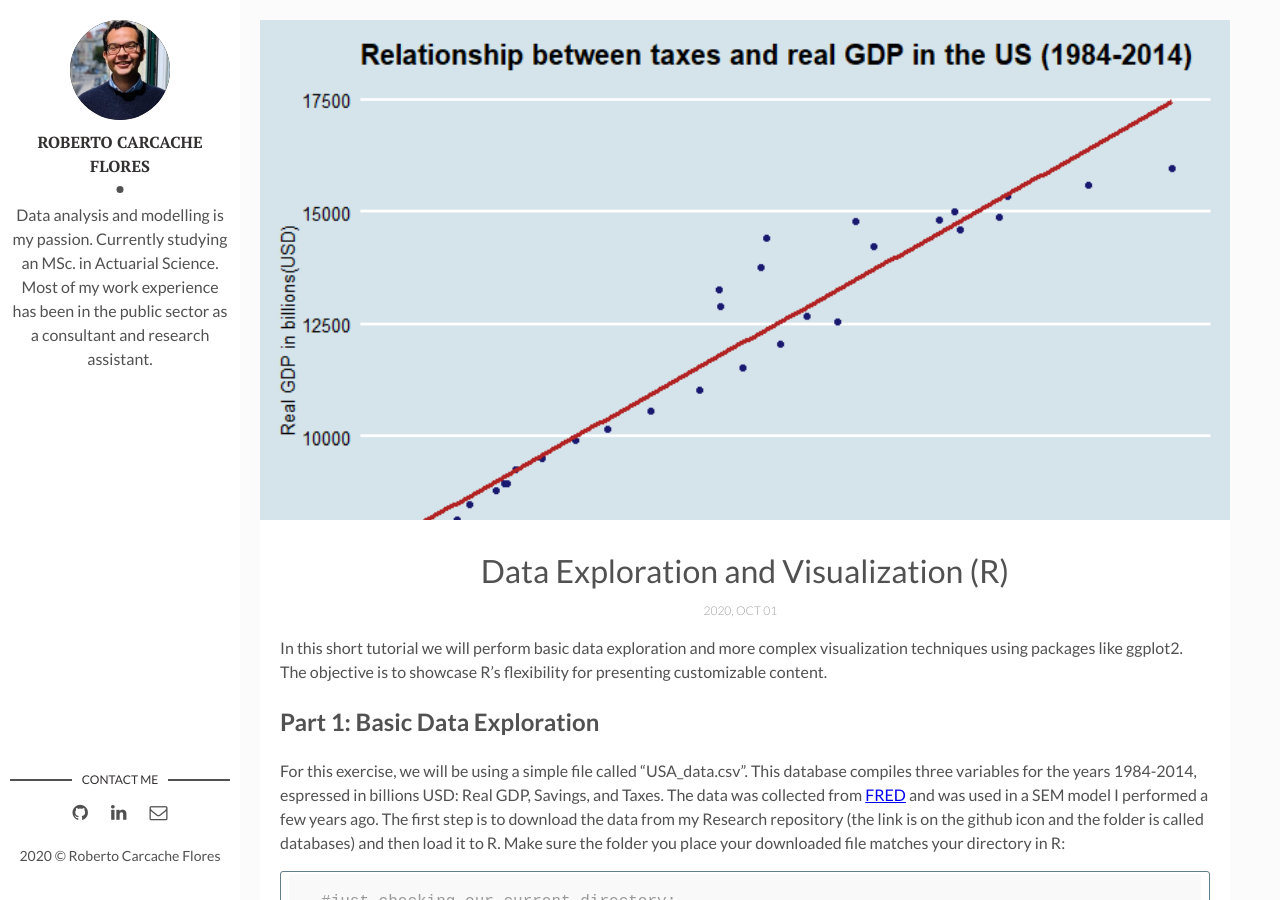
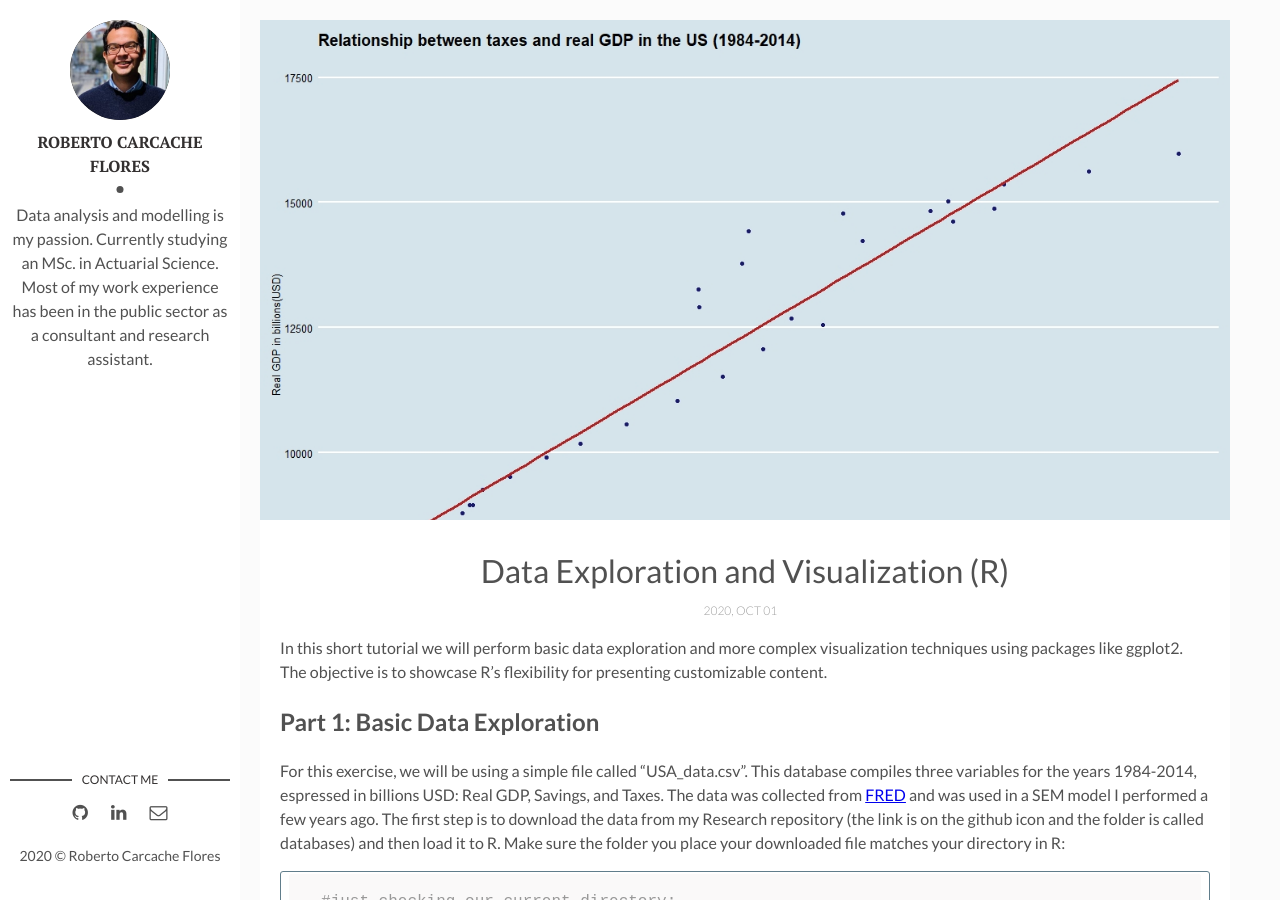
Before and after one commit to rcarcacheflores/Research, a Jekyll site: the page built from _posts/2020-10-1-post3.md, in a window 1280 px wide and 900 px high. Built offline with Jekyll 4.4.1, drawn with Linux system fonts in a browser that asks for light colours.

Commit message:
Update 2020-10-1-post3.md

```diff
--- a/_posts/2020-10-1-post3.md
+++ b/_posts/2020-10-1-post3.md
@@ -3,7 +3,7 @@ layout: post
 title: Data Exploration and Visualization (R)
 date: 2020-10-01 23:20:20 +0300
 description: An intermediate level tutorial on basic data exploration and ggplot2
-img: post3v2.png
+img: post3.jpeg
 tags: [Tutorials, R, Intermediate, ggplot2]
 ---
 
```
